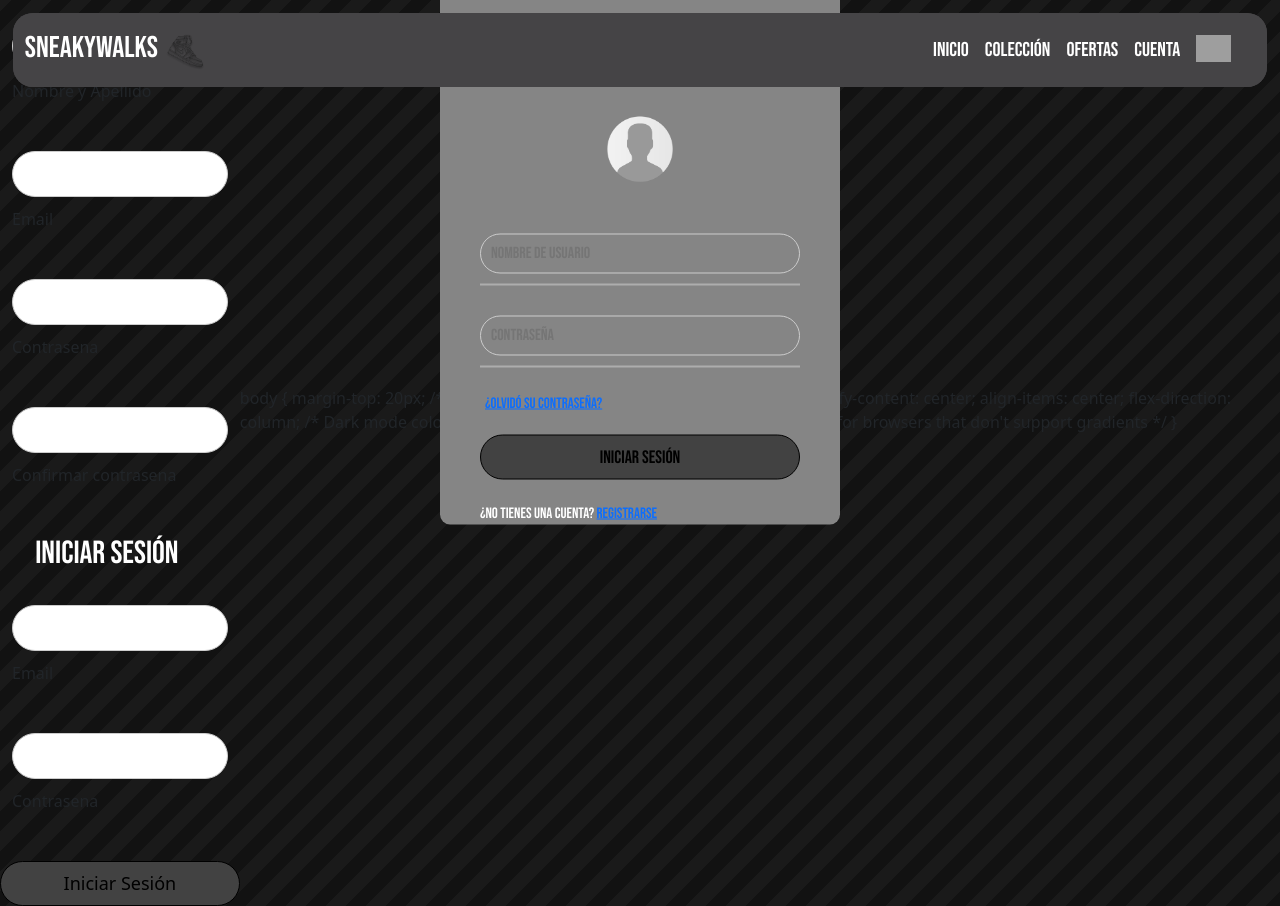
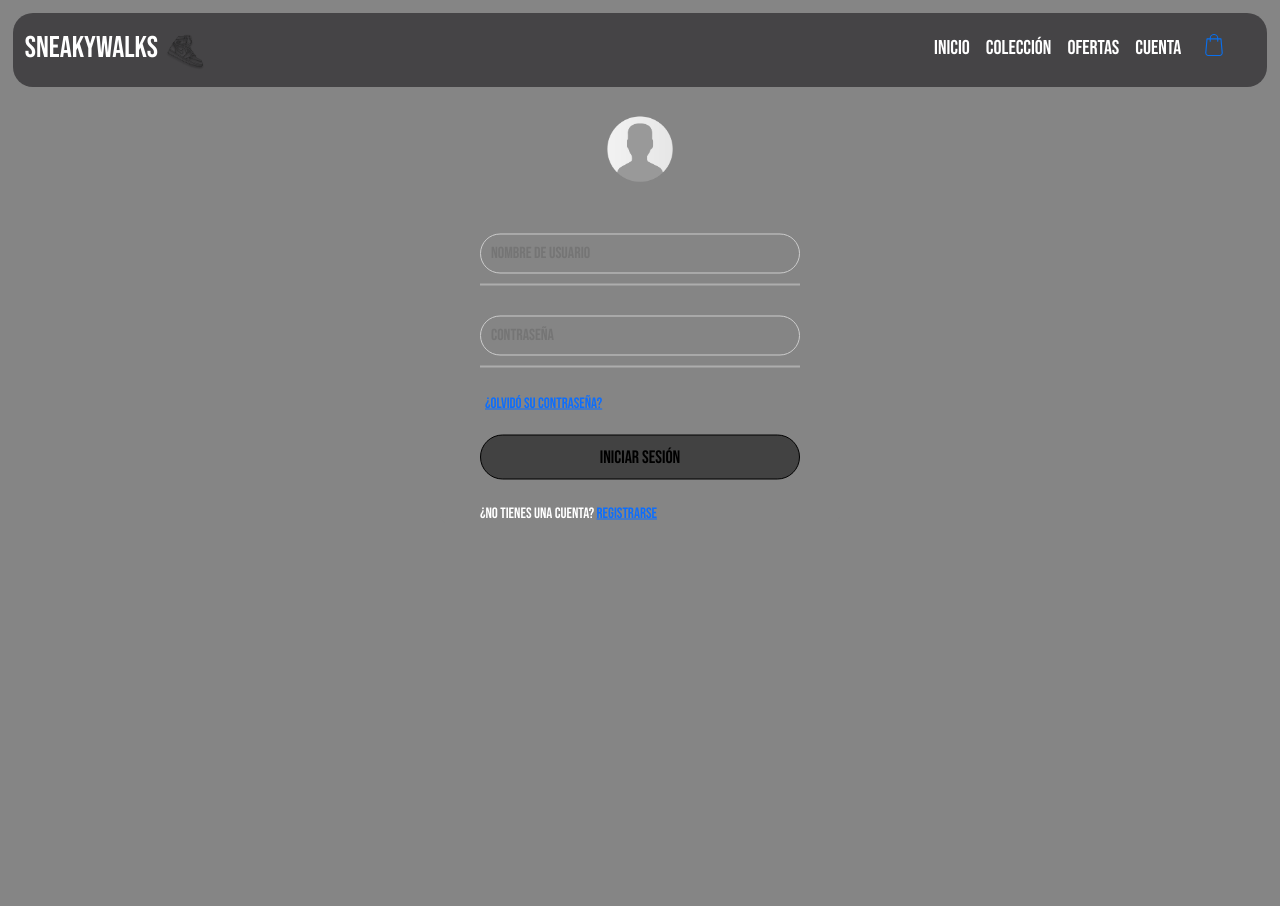
Before and after one commit to FranciscooGr/proyectoLab3, a PHP site: page /cuenta.html in a window 1280 px wide. After the commit the page ends 520 px from the top, so only its background shows below. Run offline with PHP 8.4, Linux system fonts and the light colour scheme; grey boxes are pictures that could not be loaded.

Commit message:
mersheo final para spreen 2

```diff
--- a/coleccion/coleccion.html
+++ b/coleccion/coleccion.html
@@ -36,7 +36,7 @@
                 <div class="collapse navbar-collapse" id="navbarNavDropdown">
                     <ul class="navbar-nav ms-auto">
                         <li class="nav-item">
-                            <a class="nav-link" aria-current="page" href="#" style="font-family:'Bebas Neue'; font-size: 20px">Inicio</a>
+                            <a class="nav-link" aria-current="page" href="/index.html" style="font-family:'Bebas Neue'; font-size: 20px">Inicio</a>
                         </li>
                         <li class="nav-item">
                             <a class="nav-link" href="/coleccion/coleccion.html" style="font-family:'Bebas Neue'; font-size: 20px">Colección</a>
--- a/cuenta.html
+++ b/cuenta.html
@@ -9,127 +9,6 @@
     <script src="https://cdn.jsdelivr.net/npm/bootstrap@5.3.3/dist/js/bootstrap.bundle.min.js" integrity="sha384-YvpcrYf0tY3lHB60NNkmXc5s9fDVZLESaAA55NDzOxhy9GkcIdslK1eN7N6jIeHz" crossorigin="anonymous"></script>
     <title>Cuenta</title>
     <style>
-      body {
-          margin-top: 10px;
-          /* Basic dimensions and centering */
-          display: flex;
-          justify-content: center;
-          align-items: center;
-
-          /* Dark mode colors and gradient */
-          background: #121212; /* Fallback for browsers that don't support gradients */
-          background: linear-gradient(
-              135deg,
-              #121212 25%,
-              #1a1a1a 25%,
-              #1a1a1a 50%,
-              #121212 50%,
-              #121212 75%,
-              #1a1a1a 75%,
-              #1a1a1a
-          );
-          background-size: 40px 40px;
-
-          /* Animation */
-          animation: move 4s linear infinite;
-      }
-
-      @keyframes move {
-          0% {
-              background-position: 0 0;
-          }
-          100% {
-              background-position: 40px 40px;
-          }
-      }
-  </style>
-</head>
-</head>
-<body>
-    <header class="header">
-        <nav class="navbar navbar-expand-lg navbar-light bg-custom custom-padding fixed-top">
-            <div class="container-fluid">
-                <a class="navbar-brand" href="#">
-                    <span style="color: white; font-family: 'Bebas Neue'; font-size: 30px;">SneakyWalks</span>
-                    <img src="assets-2/imgLogo.png" style="width: 50px; height: 45px; color: white;">
-                </a>
-                <button class="navbar-toggler" type="button" data-bs-toggle="collapse" data-bs-target="#navbarNavDropdown" aria-controls="navbarNavDropdown" aria-expanded="false" aria-label="Toggle navigation">
-                    <span class="navbar-toggler-icon"></span>
-                </button>
-                <div class="collapse navbar-collapse" id="navbarNavDropdown">
-                    <ul class="navbar-nav ms-auto">
-                        <li class="nav-item">
-                            <a class="nav-link" aria-current="page" href="/index.html" style="font-family:'Bebas Neue'; font-size: 20px">Inicio</a>
-                        </li>
-                        <li class="nav-item">
-                            <a class="nav-link" href="#" style="font-family:'Bebas Neue'; font-size: 20px">Colección</a>
-                        </li>
-                        <li class="nav-item">
-                            <a class="nav-link" href="#" style="font-family:'Bebas Neue'; font-size: 20px">Ofertas</a>
-                        </li>
-                        <li class="nav-item">
-                            <a class="nav-link" href="/cuenta.html" style="font-family:'Bebas Neue'; font-size: 20px">Cuenta</a>
-                        </li>
-                        <li class="nav-item">
-                            <a href="/carrito.html">
-                                <button data-quantity="0" class="btn-cart">
-                                    <svg class="icon-cart" viewBox="0 0 24.38 30.52" height="30.52" width="24.38" xmlns="http://www.w3.org/2000/svg">
-                                        <title>icon-cart </title>
-                                        <path transform="translate(-3.62 -0.85)" d="M28,27.3,26.24,7.51a.75.75,0,0,0-.76-.69h-3.7a6,6,0,0,0-12,0H6.13a.76.76,0,0,0-.76.69L3.62,27.3v.07a4.29,4.29,0,0,0,4.52,4H23.48a4.29,4.29,0,0,0,4.52-4ZM15.81,2.37a4.47,4.47,0,0,1,4.46,4.45H11.35a4.47,4.47,0,0,1,4.46-4.45Zm7.67,27.48H8.13a2.79,2.79,0,0,1-3-2.45L6.83,8.34h3V11a.76.76,0,0,0,1.52,0V8.34h8.92V11a.76.76,0,0,0,1.52,0V8.34h3L26.48,27.4a2.79,2.79,0,0,1-3,2.44Zm0,0"></path>
-                                    </svg>
-                                    <span class="quantity"></span>
-                                </button>
-                            </a>
-                        </li>
-                    </ul>
-                </div>
-                <a class="navbar-brand ms-auto" href="#">
-                    <i class="fa-solid fa-cart-shopping"></i>
-                </a>
-            </div>
-        </nav>
-    </header>
-    <main class="form-container">
-        <form action="/registro" method="POST">
-            <h2 style="font-family: 'Bebas Neue'; margin-left: 1.1em; color: white;">Registro de Usuario</h2> <br>
-            <div class="container">
-                <input required="" type="text" name="text" class="input">
-                <label class="label">Nombre y Apellido</label>
-            </div>
-            <br><br>
-            <div class="container">
-                <input required="" type="text" name="text" class="input">
-                <label class="label">Email</label>
-            </div>
-            <br><br>
-            <div class="container">
-                <input required="" type="text" name="text" class="input">
-                <label class="label">Contrasena</label>
-            </div>
-            <br><br>
-            <div class="container">
-                <input required="" type="text" name="text" class="input">
-                <label class="label">Confirmar contrasena</label>
-            </div>
-            <br><br>
-        </form>
-        <form id="loginForm" action="/login" method="post">
-            <h2 style="font-family: 'Bebas Neue'; margin-left: 1.1em; color: white;">Iniciar Sesión</h2>
-            <br>
-            <div class="container">
-                <input required="" type="text" name="text" class="input">
-                <label class="label">Email</label>
-            </div>
-            <br><br>
-            <div class="container">
-                <input required="" type="text" name="text" class="input">
-                <label class="label">Contrasena</label>
-            </div>
-            <br><br>
-            <input type="submit" value="Iniciar Sesión">
-        </form>
-    </main>
-</body>
         body {
             margin-top: 20px;
             /* Basic dimensions and centering */
@@ -169,10 +48,16 @@
                               <a class="nav-link" href="cuenta.html" style="font-family:'Bebas Neue'; font-size: 20px">Cuenta</a>
                           </li>
                           <li class="nav-item">
-                              <a class="nav-link" href="carrito.html">
-                                  <img src="assets-2/carrito.png" width="35" alt="Carrito de Compras">
-                              </a>
-                          </li>
+                            <a href="/carrito.html">
+                                <button data-quantity="0" class="btn-cart">
+                                    <svg class="icon-cart" viewBox="0 0 24.38 30.52" height="30.52" width="24.38" xmlns="http://www.w3.org/2000/svg">
+                                        <title>icon-cart </title>
+                                        <path transform="translate(-3.62 -0.85)" d="M28,27.3,26.24,7.51a.75.75,0,0,0-.76-.69h-3.7a6,6,0,0,0-12,0H6.13a.76.76,0,0,0-.76.69L3.62,27.3v.07a4.29,4.29,0,0,0,4.52,4H23.48a4.29,4.29,0,0,0,4.52-4ZM15.81,2.37a4.47,4.47,0,0,1,4.46,4.45H11.35a4.47,4.47,0,0,1,4.46-4.45Zm7.67,27.48H8.13a2.79,2.79,0,0,1-3-2.45L6.83,8.34h3V11a.76.76,0,0,0,1.52,0V8.34h8.92V11a.76.76,0,0,0,1.52,0V8.34h3L26.48,27.4a2.79,2.79,0,0,1-3,2.44Zm0,0"></path>
+                                    </svg>
+                                    <span class="quantity"></span>
+                                </button>
+                            </a>
+                        </li>
                       </ul>
                   </div>
                   <a class="navbar-brand ms-auto" href="#">
--- a/recuperarcontrasena.html
+++ b/recuperarcontrasena.html
@@ -53,7 +53,7 @@
                             <a class="nav-link" href="/coleccion/coleccion.html" style="font-family:'Bebas Neue'; font-size: 20px">Colección</a>
                         </li>
                         <li class="nav-item">
-                            <a class="nav-link" href="#" style="font-family:'Bebas Neue'; font-size: 20px">Ofertas</a>
+                            <a class="nav-link" href="/ofertas.html" style="font-family:'Bebas Neue'; font-size: 20px">Ofertas</a>
                         </li>
                         <li class="nav-item">
                             <a class="nav-link" href="cuenta.html" style="font-family:'Bebas Neue'; font-size: 20px">Cuenta</a>
--- a/style.css
+++ b/style.css
@@ -184,7 +184,7 @@
     font-size: 1em; /* Tamaño de fuente relativo */
 }
 /*ofertas*/
-. p {
+.p {
   font-size: 16px;
   font-family: 'Franklin Gothic Medium', 'Arial Narrow', Arial, sans-serif;
   text-align: center;
@@ -527,12 +527,12 @@
   border: 1px solid #454446;
   padding: 10px;
   border-radius: 1rem;
-  margin-top: 20px;
+  margin-top: 2%;
   width: 100%;
   max-width: 400px;
   margin-left: auto;
   margin-right: auto;
-
+  margin-bottom: 3%;
 }
 
 .boton1 {
@@ -547,7 +547,6 @@
   margin-top: 10px;
 }
 
-<<<<<<< HEAD
 .boton2{
     background-color: #dad0d0; /*  Cambia el color de fondo de los botones a rojo (#ff0000) */
     color: #1c6fd3; /*  Cambia el color del texto a blanco (#ffffff) para que sea visible en el fondo rojo */
@@ -556,6 +555,8 @@
     border-radius:  1rem; /*cambia la curvatura del boton*/
     border-style: solid; /* estilo de borde*/
     /*position: relative;*/
+    width: 100%;
+    margin-top: 1%;
     /*top: 18rem;*/
 }
 .link{
@@ -716,7 +717,6 @@
     border: 1.5px solid #ccc;
     border-radius: 50px;
     box-sizing: border-box;
-=======
 .boton2 {
   padding: 10px 20px;
   background-color: #dad0d0;
@@ -828,5 +828,4 @@
     font-size: 12px;
     top: 110%;
   }
->>>>>>> devMati
 }
```
Also changed, not shown: carrito.html (+42 -0 lines), index.html (+5 -3 lines), ofertas.html (line endings or trailing spaces).
